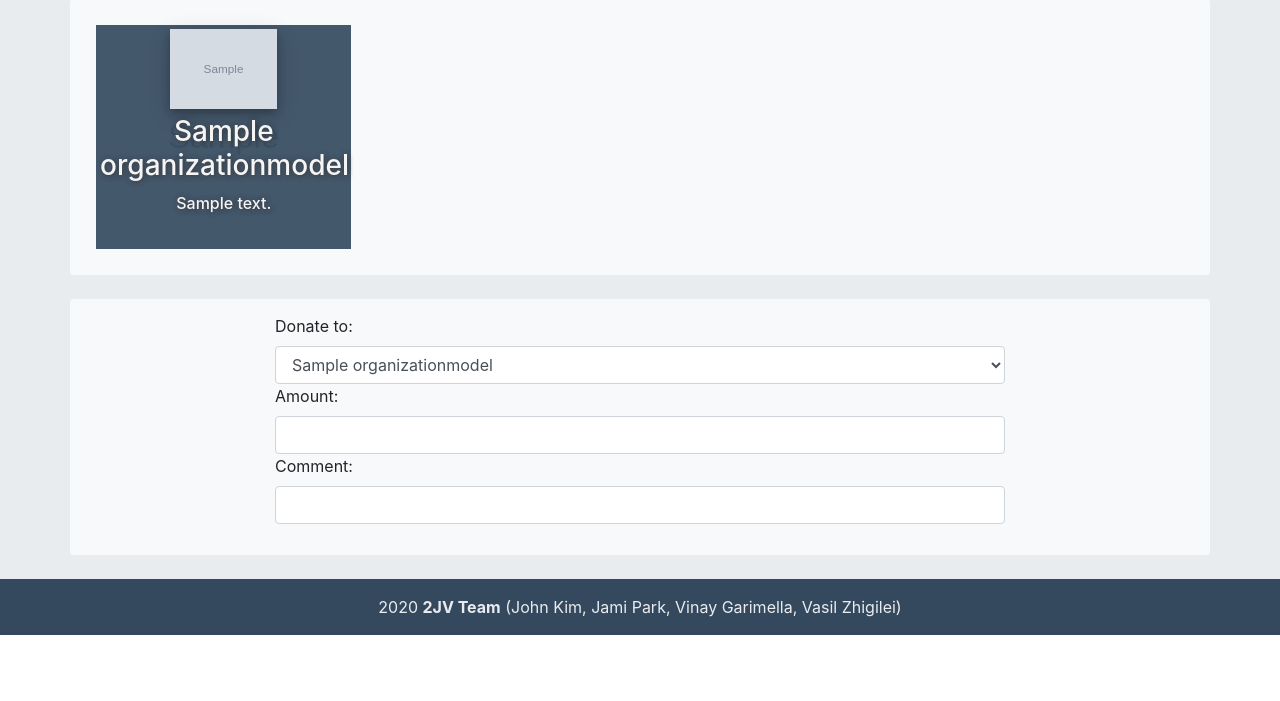
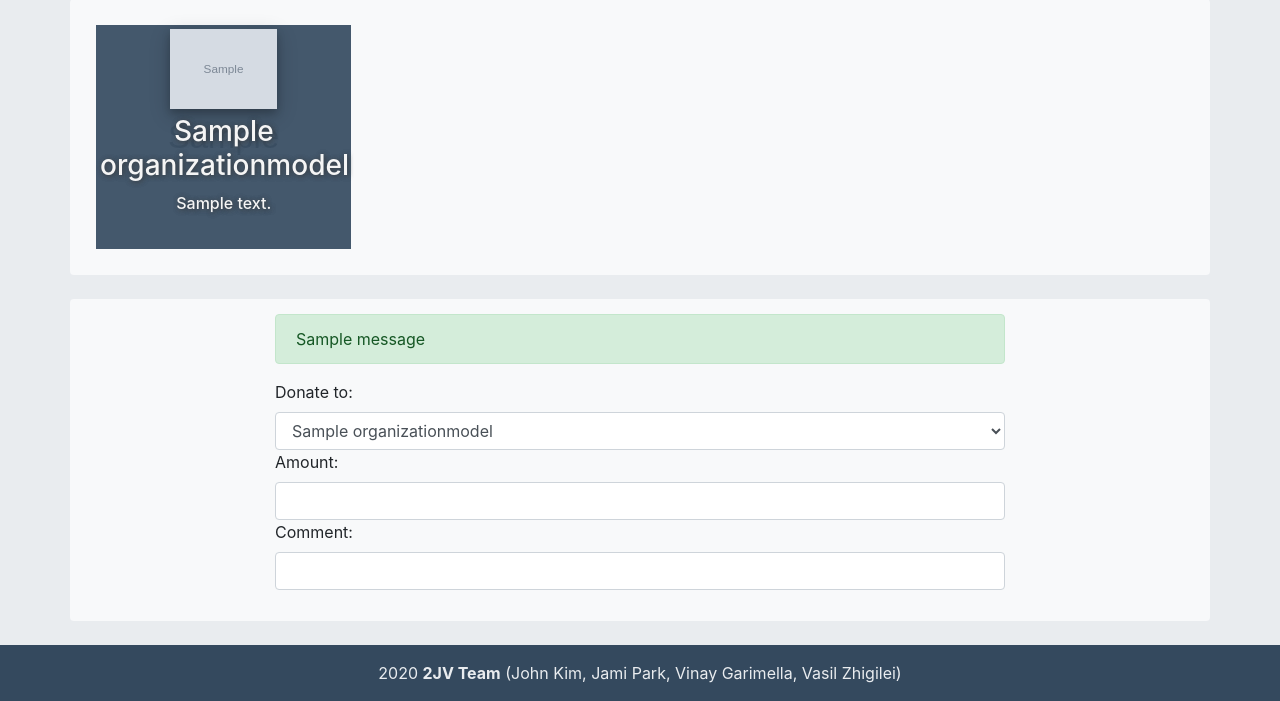
Before and after one commit to vg5ak/projectMicrotransaction, a Django app: page / in a window 1280 px wide. Shown: the part 193-894 px from the top of the page. Before the commit the page ends 828 px from the top, so only its background shows below. Run offline with Django 3.2, Linux system fonts and the light colour scheme; tables that the repository leaves empty hold one stand-in row (values such as "Sample post"); grey boxes marked "Sample" are stand-in pictures; one stand-in notice (Sample message) is shown; some libraries are stand-ins or nearby versions.

Commit message:
fixed issues w/ donation form where refeshes would cause donations to resubmit

```diff
--- a/microdollars/templates/microdollars/index.html
+++ b/microdollars/templates/microdollars/index.html
@@ -112,11 +112,18 @@
         <div class="col-md-12 bg-light padding rounded">
           <div class="row justify-content-center">
             <div class="col-sm-12 col-md-8">
+            {% if messages %}
+                <div class="messages">
+                    {% for message in messages %}
+                        <div {% if message.tags %} class="alert alert-{{ message.tags }}"{% endif %}>{{message}}</div>
+                    {% endfor %}
+                </div>
+            {% endif %}
               {{ message|safe }}
               <form id="donationform" method="POST">
-                <div id="empty_error" class="hidden error">Amount can't be empty!</div>
-                <div id="amount_error" class="hidden error">Amount must be positive!</div>
-                <div id="decimal_error" class="hidden error">Too many decimals!</div>
+                <div id="empty_error" class="hidden alert alert-danger">Amount can't be empty!</div>
+                <div id="amount_error" class="hidden alert alert-danger">Amount must be positive!</div>
+                <div id="decimal_error" class="hidden alert alert-danger">Too many decimals! Please limit to 1 cent increments.</div>
                 {% csrf_token %}
                 {{ form }}
               </form>
--- a/microdollars/views.py
+++ b/microdollars/views.py
@@ -7,8 +7,11 @@ from microdollars.forms import ProfileForm, DonationForm, SearchForm, Search
 from django.core.exceptions import ObjectDoesNotExist
 from django_tables2.config import RequestConfig
 from collections import Counter
+from django.contrib.auth.models import User
+from django.shortcuts import redirect
+from django.urls import reverse
+from django.contrib import messages
 # Create your views here.
-from django.contrib.auth.models import User
 
 
 def index(request):
@@ -21,12 +24,14 @@ def index(request):
         else:
             tempForm.user = None
         tempForm.save()
-        message = '<div class="alert alert-success" role="alert">Successfully updated profile!</div>'
+        messages.success(
+            request, "Successfully completed transaction!")
+        return redirect(reverse('index'))
+
     context = {
         'form': form,
         'donation_list': Donation.objects,
         'organizations': OrganizationModel.objects.all(),
-        'message': message,
     }
     return render(request, "microdollars/index.html", context)
 
@@ -128,7 +133,7 @@ def gamify(request):
         i = 1
         for rankings in rankingslist:
             finallist.append((i, rankings[0], rankings[1], rankings[2]))
-            i+=1
+            i += 1
         return finallist
 
     context = {
```
